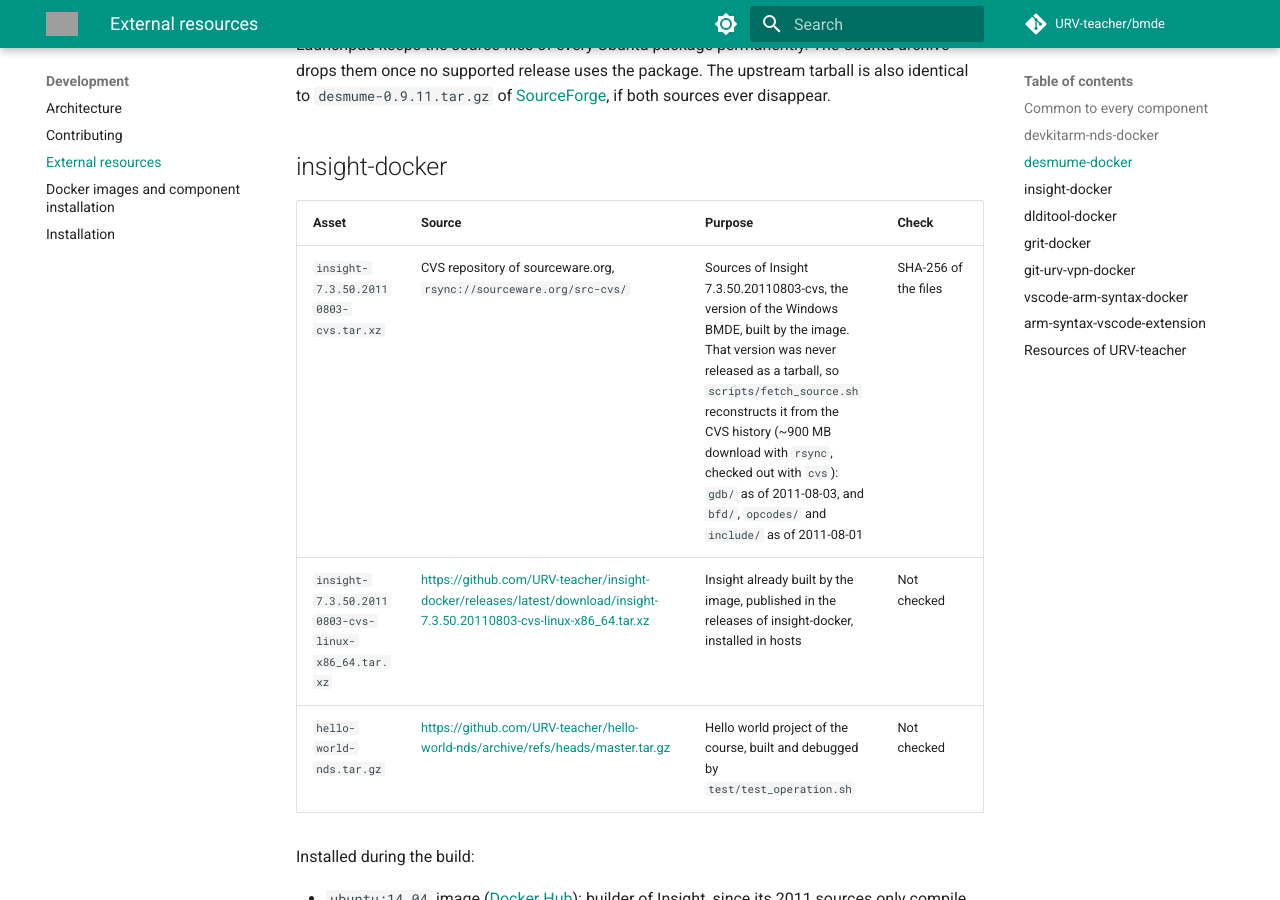
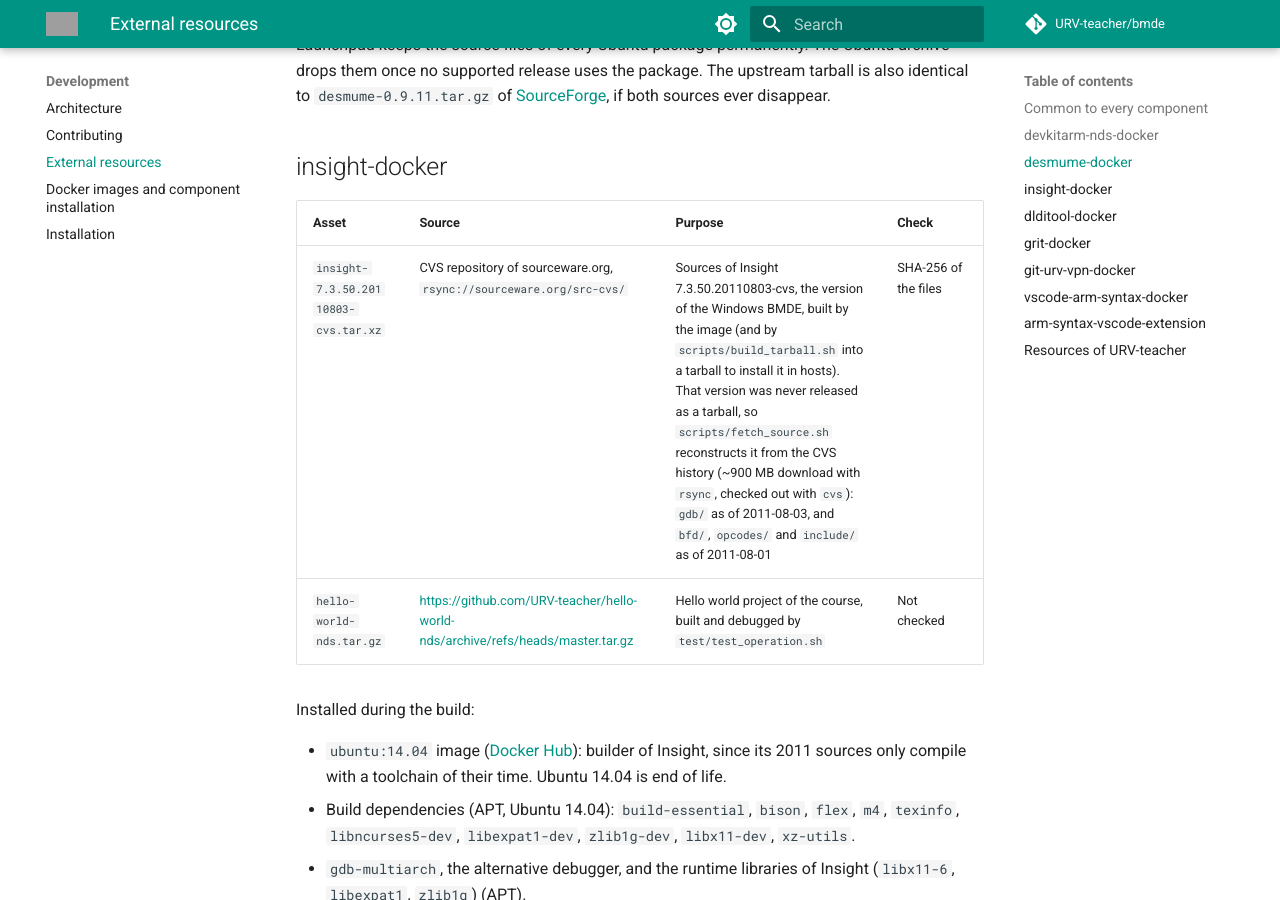
Before and after one commit to URV-teacher/bmde, an MkDocs documentation site: the page built from docs/development/external-resources.md, in a window 1280 px wide and 900 px high, scrolled down 3992 px. Built offline with MkDocs 1.6.1 and Material for MkDocs 9.7.7, drawn with Linux system fonts in a browser that asks for light colours; comment, search, counter and statistics services are not loaded; some of the changed text lies outside the part shown; grey boxes are pictures that could not be loaded.

Commit message:
docs: Insight is built from the CVS of sourceware.org, not downloaded from a release
Hosts build the tarball of Insight with scripts/build_tarball.sh of insight-docker. Submodule insight-docker updated.

```diff
--- a/docs/development/external-resources.md
+++ b/docs/development/external-resources.md
@@ -74,8 +74,7 @@
 
 | Asset | Source | Purpose | Check |
 |-------|--------|---------|-------|
-| `insight-7.3.50.20110803-cvs.tar.xz` | CVS repository of sourceware.org, `rsync://sourceware.org/src-cvs/` | Sources of Insight 7.3.50.20110803-cvs, the version of the Windows BMDE, built by the image. That version was never released as a tarball, so `scripts/fetch_source.sh` reconstructs it from the CVS history (~900 MB download with `rsync`, checked out with `cvs`): `gdb/` as of 2011-08-03, and `bfd/`, `opcodes/` and `include/` as of 2011-08-01 | SHA-256 of the files |
-| `insight-7.3.50.20110803-cvs-linux-x86_64.tar.xz` | <https://github.com/URV-teacher/insight-docker/releases/latest/download/insight-7.3.50.20110803-cvs-linux-x86_64.tar.xz> | Insight already built by the image, published in the releases of insight-docker, installed in hosts | Not checked |
+| `insight-7.3.50.20110803-cvs.tar.xz` | CVS repository of sourceware.org, `rsync://sourceware.org/src-cvs/` | Sources of Insight 7.3.50.20110803-cvs, the version of the Windows BMDE, built by the image (and by `scripts/build_tarball.sh` into a tarball to install it in hosts). That version was never released as a tarball, so `scripts/fetch_source.sh` reconstructs it from the CVS history (~900 MB download with `rsync`, checked out with `cvs`): `gdb/` as of 2011-08-03, and `bfd/`, `opcodes/` and `include/` as of 2011-08-01 | SHA-256 of the files |
 | `hello-world-nds.tar.gz` | <https://github.com/URV-teacher/hello-world-nds/archive/refs/heads/master.tar.gz> | Hello world project of the course, built and debugged by `test/test_operation.sh` | Not checked |
 
 Installed during the build:
@@ -134,6 +133,6 @@
 ## Resources of URV-teacher
 
 These assets are under our control, but they are downloaded from GitHub like any other asset: the ROM and the project
-of `hello-world-nds` (desmume-docker, devkitarm-nds-docker, insight-docker), the release of Insight (insight-docker),
-the extension and its install script (vscode-arm-syntax-docker, arm-syntax-vscode-extension), and the image
-`aleixmt/bmde-linux`, which builds the test ROM of dlditool-docker.
+of `hello-world-nds` (desmume-docker, devkitarm-nds-docker, insight-docker), the ROM of `filesystem-nds`
+(desmume-docker), the extension and its install script (vscode-arm-syntax-docker, arm-syntax-vscode-extension), and the
+images `aleixmt/bmde-linux` and `aleixmt/dlditool`, which build test ROMs (desmume-docker, dlditool-docker).
```
Also changed, not shown: docs/getting-started/host_components_installation.md (+11 -10 lines).
